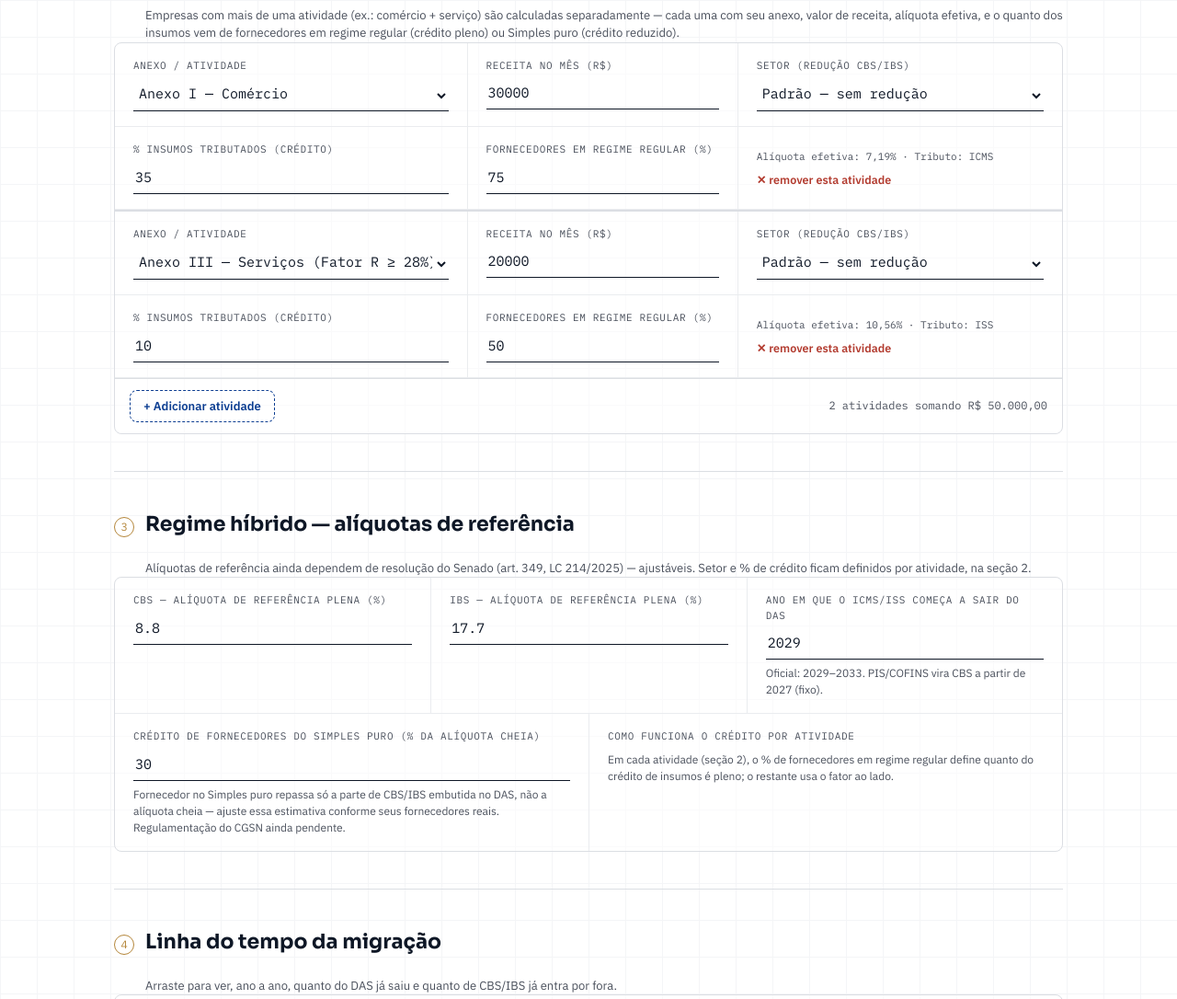
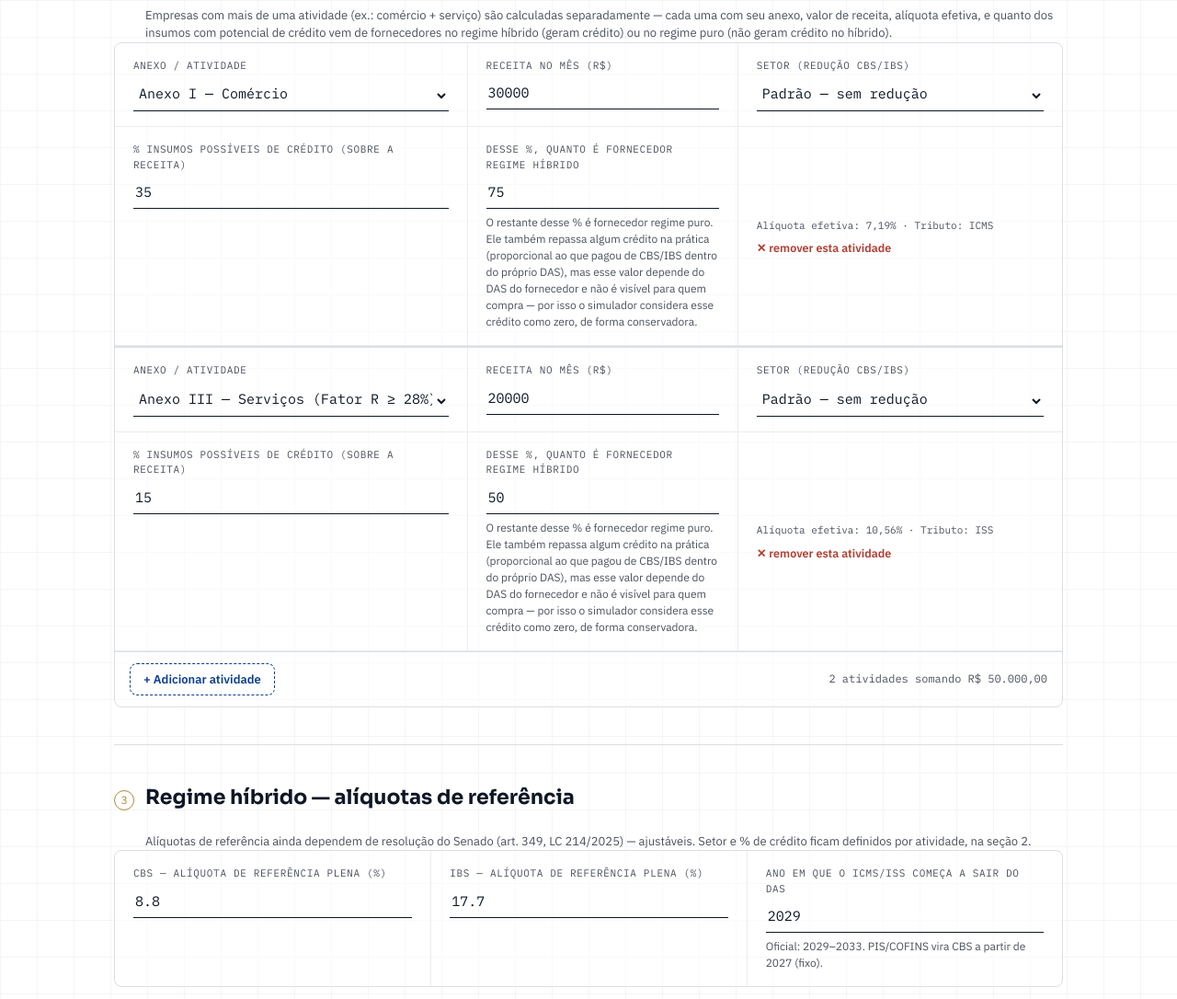
Before and after one commit to robertostaloch/simulador-reforma, a plain HTML site: page index.html in a window 1280 px wide. Shown: the part 800-1886 px from the top of the page at 92% size. Drawn offline with nearby package versions, Linux system fonts and the light colour scheme.

Commit message:
Add files via upload

```diff
--- a/index.html
+++ b/index.html
@@ -71,6 +71,7 @@
   .atividade-block{border-bottom:2px solid var(--rule);}
   .atividade-block:last-child{border-bottom:none;}
   .atividade-subrow{display:grid;grid-template-columns:1.3fr 1fr 1.2fr;border-bottom:1px solid var(--rule-soft);}
+  .atividade-subrow.atividade-subrow-2{grid-template-columns:1.4fr 1fr;}
   @media (max-width:760px){ .atividade-subrow{grid-template-columns:1fr 1fr;} }
   .atividade-subrow .field{border-left:1px solid var(--rule-soft);}
   .atividade-subrow .field:first-child{border-left:none;}
@@ -258,7 +259,7 @@
   <!-- 2. ATIVIDADES -->
   <section>
     <div class="section-head"><span class="section-num">2</span><h2>Atividades da empresa</h2></div>
-    <p class="section-sub">Empresas com mais de uma atividade (ex.: comércio + serviço) são calculadas separadamente — cada uma com seu anexo, valor de receita, alíquota efetiva, e o quanto dos insumos vem de fornecedores em regime regular (crédito pleno) ou Simples puro (crédito reduzido).</p>
+    <p class="section-sub">Empresas com mais de uma atividade (ex.: comércio + serviço) são calculadas separadamente — cada uma com seu anexo, valor de receita, alíquota efetiva, e quanto dos insumos com potencial de crédito vem de fornecedores no regime híbrido (geram crédito) ou no regime puro (não geram crédito no híbrido).</p>
     <div class="ledger atividades-wrap">
       <div id="atividadesContainer"></div>
       <div class="atividades-foot">
@@ -286,17 +287,6 @@
           <label for="anoIbs">Ano em que o ICMS/ISS começa a sair do DAS</label>
           <input type="number" id="anoIbs" value="2029" min="2027" max="2032" step="1">
           <div class="hint">Oficial: 2029–2033. PIS/COFINS vira CBS a partir de 2027 (fixo).</div>
-        </div>
-      </div>
-      <div class="ledger-row">
-        <div class="field">
-          <label for="fatorSimplesPuro">Crédito de fornecedores do Simples puro (% da alíquota cheia)</label>
-          <input type="number" id="fatorSimplesPuro" value="30" min="0" max="100" step="1">
-          <div class="hint">Fornecedor no Simples puro repassa só a parte de CBS/IBS embutida no DAS, não a alíquota cheia — ajuste essa estimativa conforme seus fornecedores reais. Regulamentação do CGSN ainda pendente.</div>
-        </div>
-        <div class="field">
-          <label>Como funciona o crédito por atividade</label>
-          <div class="hint" style="margin-top:8px;">Em cada atividade (seção 2), o % de fornecedores em regime regular define quanto do crédito de insumos é pleno; o restante usa o fator ao lado.</div>
         </div>
       </div>
     </div>
@@ -370,7 +360,7 @@
       <div class="gterm"><dt>Crédito no Simples puro</dt><dd>Mesmo sem sair do DAS, o optante pode repassar crédito ao cliente — mas só a parte de CBS/IBS já embutida no DAS, bem menor que o crédito pleno do híbrido.</dd></div>
       <div class="gterm"><dt>Split payment</dt><dd>Segregação automática do tributo no momento do pagamento da operação.</dd></div>
     </dl>
-    <p class="gterm-extra">O crédito que o híbrido consegue tomar sobre compras também depende do fornecedor: pleno se ele é do regime regular, reduzido (fator ajustável na seção 3) se ele é optante do Simples puro.</p>
+    <p class="gterm-extra">O crédito que o híbrido consegue tomar sobre compras depende do fornecedor: pleno se ele está no regime híbrido, e — por simplificação — zero se está no regime puro (na prática esse fornecedor também repassa algo, mas o valor depende do DAS dele e não é mensurável por quem compra). Os dois percentuais (insumos com potencial de crédito e fatia de fornecedor híbrido) são ajustáveis por atividade, na seção 2.</p>
 
   </section>
 
@@ -379,7 +369,7 @@
   </p>
 
   <div class="disclaimer">
-    <strong>Este simulador não substitui orientação profissional.</strong> É uma ferramenta educativa e simplificada, construída a partir da LC 123/2006, da EC 132/2023 e da LC 214/2025, com fins de estudo e ilustração. As tabelas do Simples (Anexos I a V) usam a estrutura oficial; os percentuais de composição do DAS usam a 1ª faixa como referência — ajuste-os se tiver o detalhamento exato do PGDAS-D. As alíquotas de referência de CBS/IBS ainda dependem de resolução do Senado. O CGSN ainda deve editar normas complementares detalhando a operacionalização do regime híbrido, inclusive o cálculo exato do crédito repassável por optantes do Simples puro e o tratamento do crédito conforme o regime do fornecedor — os fatores usados aqui são estimativas ajustáveis, não os percentuais oficiais. O ano de início da migração do ICMS/ISS para o IBS segue o cronograma nacional (2029–2033) e é ajustável no simulador.<br><br>
+    <strong>Este simulador não substitui orientação profissional.</strong> É uma ferramenta educativa e simplificada, construída a partir da LC 123/2006, da EC 132/2023 e da LC 214/2025, com fins de estudo e ilustração. As tabelas do Simples (Anexos I a V) usam a estrutura oficial; os percentuais de composição do DAS usam a 1ª faixa como referência — ajuste-os se tiver o detalhamento exato do PGDAS-D. As alíquotas de referência de CBS/IBS ainda dependem de resolução do Senado. O CGSN ainda deve editar normas complementares detalhando a operacionalização do regime híbrido, inclusive o cálculo exato do crédito repassável por optantes do Simples puro. Fornecedores no regime puro também repassam algum crédito ao comprador (proporcional ao CBS/IBS embutido no próprio DAS deles), mas esse valor depende de dados do fornecedor que o comprador normalmente não tem acesso (faturamento, anexo, faixa) — por isso o simulador trata esse crédito, de forma conservadora, como zero nas compras de fornecedores em regime puro. O ano de início da migração do ICMS/ISS para o IBS segue o cronograma nacional (2029–2033) e é ajustável no simulador.<br><br>
     Os resultados apresentados são estimativas e <strong>não constituem recomendação, garantia ou orientação contábil, fiscal ou jurídica</strong>. A decisão de manter-se no Simples puro ou migrar para o regime híbrido é de <strong>exclusiva responsabilidade do gestor da empresa</strong>, e deve ser tomada com o apoio de um contador habilitado, considerando a realidade específica do negócio.
   </div>
 
@@ -416,7 +406,7 @@
 
   const el = id => document.getElementById(id);
   const rbt12=el('rbt12'), valorTotalOut=el('valorTotalOut');
-  const cbsRef=el('cbsRef'), ibsRef=el('ibsRef'), anoIbs=el('anoIbs'), fatorSimplesPuro=el('fatorSimplesPuro');
+  const cbsRef=el('cbsRef'), ibsRef=el('ibsRef'), anoIbs=el('anoIbs');
   const atividadesContainer=el('atividadesContainer'), addAtividadeBtn=el('addAtividade'), somaInfo=el('somaInfo');
   const ano=el('ano'), stamp=el('stamp'), stampYear=el('stampYear'), phaseCaption=el('phaseCaption');
   const puroTotal=el('puroTotal'), puroPct=el('puroPct'), puroBody=el('puroBody'), creditoClientePuro=el('creditoClientePuro');
@@ -466,7 +456,7 @@
     blocks.forEach(b=>{ b.querySelector('.af-remove').disabled = blocks.length<=1; });
   }
 
-  function criarLinhaAtividade({anexo='I', valor=0, setor='0', insumos=20, fornecedorRegular=70}={}){
+  function criarLinhaAtividade({anexo='I', valor=0, setor='0', insumos=30, fornecedorHibrido=50}={}){
     const block = document.createElement('div');
     block.className = 'atividade-block';
     block.innerHTML = `
@@ -486,12 +476,13 @@
       </div>
       <div class="atividade-subrow">
         <div class="field">
-          <label>% insumos tributados (crédito)</label>
+          <label>% insumos possíveis de crédito (sobre a receita)</label>
           <input type="number" class="af-insumos" value="${insumos}" min="0" max="100" step="1">
         </div>
         <div class="field">
-          <label>Fornecedores em regime regular (%)</label>
-          <input type="number" class="af-fornecedor" value="${fornecedorRegular}" min="0" max="100" step="1">
+          <label>Desse %, quanto é fornecedor regime híbrido</label>
+          <input type="number" class="af-fornecedor" value="${fornecedorHibrido}" min="0" max="100" step="1">
+          <div class="hint">O restante desse % é fornecedor regime puro. Ele também repassa algum crédito na prática (proporcional ao que pagou de CBS/IBS dentro do próprio DAS), mas esse valor depende do DAS do fornecedor e não é visível para quem compra — por isso o simulador considera esse crédito como zero, de forma conservadora.</div>
         </div>
         <div class="field af-caption-field">
           <div class="af-caption"></div>
@@ -518,18 +509,18 @@
       valor: parseFloat(block.querySelector('.af-valor').value)||0,
       setor: parseFloat(block.querySelector('.af-setor').value)||0,
       insumos: parseFloat(block.querySelector('.af-insumos').value)||0,
-      fornecedorRegular: parseFloat(block.querySelector('.af-fornecedor').value)||0,
+      fornecedorHibrido: parseFloat(block.querySelector('.af-fornecedor').value)||0,
       _caption: block.querySelector('.af-caption')
     }));
   }
 
   addAtividadeBtn.addEventListener('click', ()=>{
-    atividadesContainer.appendChild(criarLinhaAtividade({anexo:'I', valor:0, setor:'0', insumos:20, fornecedorRegular:70}));
+    atividadesContainer.appendChild(criarLinhaAtividade({anexo:'I', valor:0, setor:'0', insumos:30, fornecedorHibrido:50}));
     atualizarBotoesRemover();
     recalcular();
   });
 
-  function computeAtividadeAno(anexoKey, rbt, receitaAtividade, reducao, insumosPct, fornecedorRegularPct, fatorSimplesPuroPct, y, cbsV, ibsV, anoIbsStart){
+  function computeAtividadeAno(anexoKey, rbt, receitaAtividade, reducao, insumosPct, fornecedorHibridoPct, y, cbsV, ibsV, anoIbsStart){
     const a = ANEXOS[anexoKey];
     const f = faixaInfo(anexoKey, rbt);
     const efetiva = aliquotaEfetiva(rbt, f[1], f[2]);
@@ -548,13 +539,15 @@
     const creditoIBSPuro = parcelaConsumo * ibsFrac;
     const creditoAoClientePuro = creditoCBSPuro + creditoIBSPuro;
 
-    // crédito que ESTA atividade, no HÍBRIDO, consegue tomar sobre os insumos comprados —
-    // depende do regime do fornecedor: pleno se regular, reduzido se Simples puro
-    const fatorMedioCredito = (fornecedorRegularPct/100)*1 + (1-fornecedorRegularPct/100)*(fatorSimplesPuroPct/100);
+    // crédito que ESTA atividade, no HÍBRIDO, consegue tomar sobre os insumos comprados:
+    // insumosPct = % da receita gasta em insumos possíveis de crédito;
+    // fornecedorHibridoPct = desse valor, quanto veio de fornecedor no regime híbrido (gera crédito) —
+    // o restante veio de fornecedor no regime puro (não gera crédito)
+    const baseCredito = insumosPct/100 * fornecedorHibridoPct/100;
     const cbsBruto = receitaAtividade*(cbsV/100)*(1-reducao)*cbsFrac;
     const ibsBruto = receitaAtividade*(ibsV/100)*(1-reducao)*ibsFrac;
-    const creditoCBS = receitaAtividade*(insumosPct/100)*(cbsV/100)*cbsFrac*fatorMedioCredito;
-    const creditoIBS = receitaAtividade*(insumosPct/100)*(ibsV/100)*ibsFrac*fatorMedioCredito;
+    const creditoCBS = receitaAtividade*baseCredito*(cbsV/100)*cbsFrac;
+    const creditoIBS = receitaAtividade*baseCredito*(ibsV/100)*ibsFrac;
     const cbsLiquido = Math.max(0, cbsBruto-creditoCBS);
     const ibsLiquido = Math.max(0, ibsBruto-creditoIBS);
     const totalHibrido = dasHibrido + cbsLiquido + ibsLiquido;
@@ -563,11 +556,11 @@
   }
 
   function computeEmpresaAno(y, atividades, ctx){
-    const {rbtV, cbsV, ibsV, anoIbsStart, fatorSimplesPuroPct} = ctx;
+    const {rbtV, cbsV, ibsV, anoIbsStart} = ctx;
     const agr = {dasValor:0, parcelaPC:0, parcelaICMS:0, parcelaISS:0, parcelaResto:0, dasHibrido:0, cbsBruto:0, ibsBruto:0, cbsLiquido:0, ibsLiquido:0, totalHibrido:0, creditoAoCliente:0, creditoAoClientePuro:0, valorTotal:0, detalhes:[]};
     atividades.forEach(at=>{
       const receitaAtividade = at.valor;
-      const r = computeAtividadeAno(at.anexo, rbtV, receitaAtividade, at.setor, at.insumos, at.fornecedorRegular, fatorSimplesPuroPct, y, cbsV, ibsV, anoIbsStart);
+      const r = computeAtividadeAno(at.anexo, rbtV, receitaAtividade, at.setor, at.insumos, at.fornecedorHibrido, y, cbsV, ibsV, anoIbsStart);
       agr.valorTotal += receitaAtividade;
       agr.dasValor += r.dasValor;
       agr.parcelaPC += r.parcelaPC;
@@ -615,7 +608,6 @@
     const cbsV = parseFloat(cbsRef.value)||0;
     const ibsV = parseFloat(ibsRef.value)||0;
     const anoIbsStart = parseInt(anoIbs.value,10)||2029;
-    const fatorSimplesPuroPct = parseFloat(fatorSimplesPuro.value)||0;
     const y = parseInt(ano.value,10);
 
     const atividades = lerAtividades();
@@ -624,7 +616,7 @@
     somaInfo.textContent = atividades.length>1 ? `${atividades.length} atividades somando ${fmtBRL(valorV)}` : '';
     somaInfo.className = 'soma-info';
 
-    const ctx = {rbtV, cbsV, ibsV, anoIbsStart, fatorSimplesPuroPct};
+    const ctx = {rbtV, cbsV, ibsV, anoIbsStart};
     const r = computeEmpresaAno(y, atividades, ctx);
 
     // legendas por atividade (alíquota efetiva de cada uma)
@@ -688,14 +680,14 @@
     }
   }
 
-  [rbt12, cbsRef, ibsRef, anoIbs, fatorSimplesPuro, ano].forEach(n=>{
+  [rbt12, cbsRef, ibsRef, anoIbs, ano].forEach(n=>{
     n.addEventListener('input', recalcular);
     n.addEventListener('change', recalcular);
   });
 
   // atividades iniciais: comércio (mais crédito) + serviço (menos crédito)
-  atividadesContainer.appendChild(criarLinhaAtividade({anexo:'I', valor:30000, setor:'0', insumos:35, fornecedorRegular:75}));
-  atividadesContainer.appendChild(criarLinhaAtividade({anexo:'III', valor:20000, setor:'0', insumos:10, fornecedorRegular:50}));
+  atividadesContainer.appendChild(criarLinhaAtividade({anexo:'I', valor:30000, setor:'0', insumos:35, fornecedorHibrido:75}));
+  atividadesContainer.appendChild(criarLinhaAtividade({anexo:'III', valor:20000, setor:'0', insumos:15, fornecedorHibrido:50}));
   atualizarBotoesRemover();
 
   buildChart();
```
